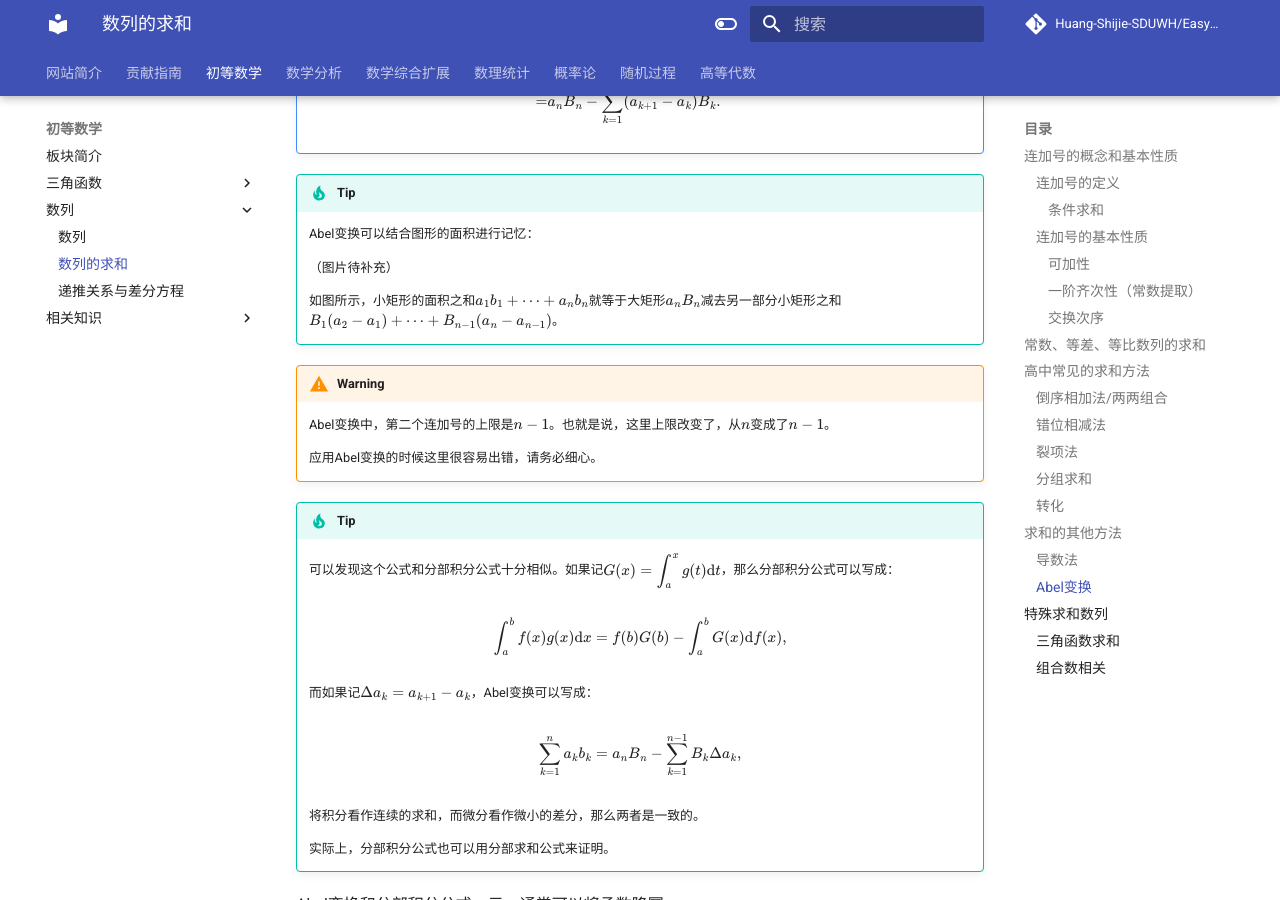
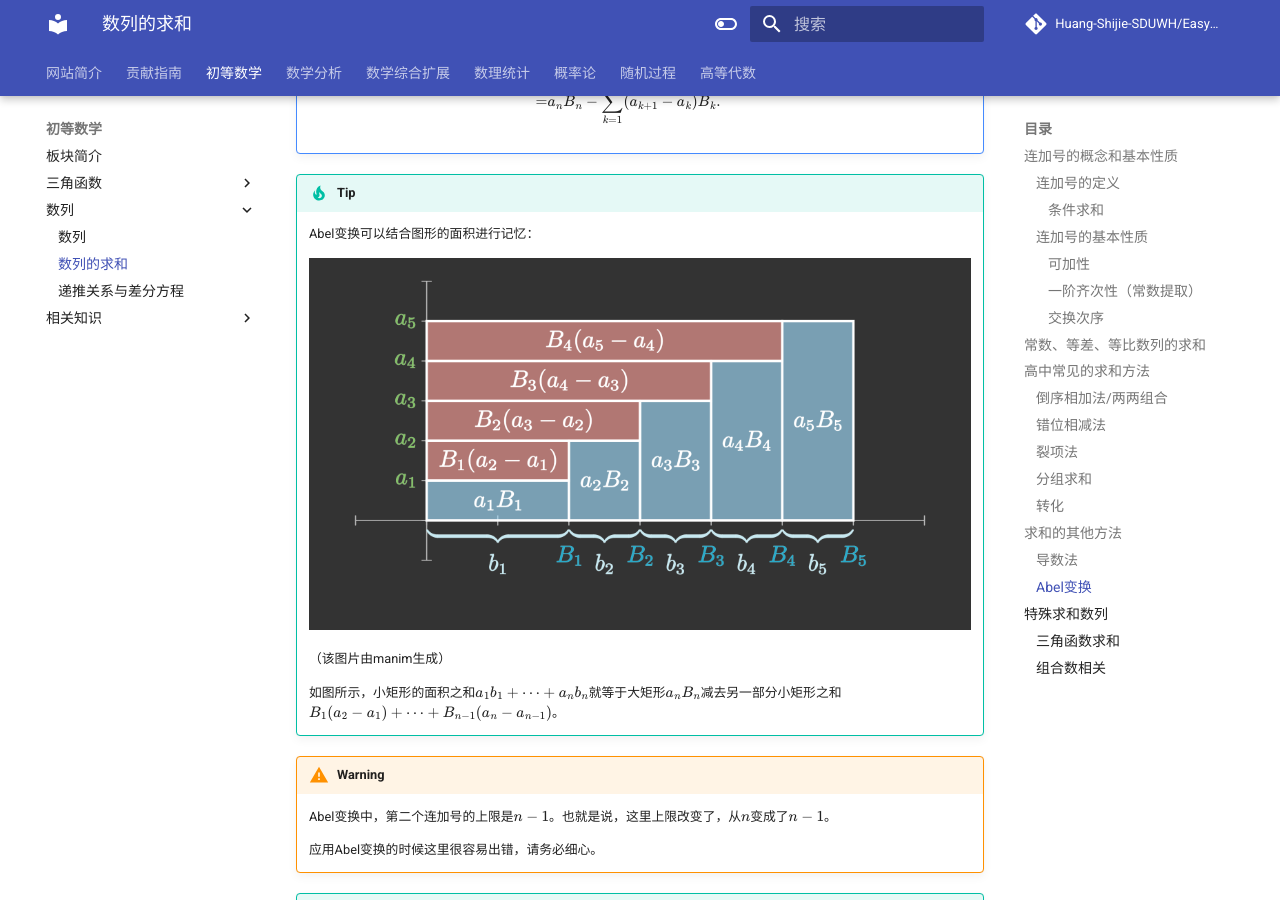
Before and after one commit to Easymath-wiki/Easymath-wiki, an MkDocs documentation site: the page built from docs/初等数学/数列/02数列的求和.md, in a window 1280 px wide and 900 px high, scrolled down 12063 px. Built offline with MkDocs 1.6.1 and Material for MkDocs 9.7.7, drawn with Linux system fonts in a browser that asks for light colours; formulas are drawn with MathJax 3; comment, search, counter and statistics services are not loaded.

Commit message:
Add a image of Abelian transformation

```diff
--- a/docs/初等数学/数列/02数列的求和.md
+++ b/docs/初等数学/数列/02数列的求和.md
@@ -651,7 +651,9 @@ $$
 
     Abel变换可以结合图形的面积进行记忆：
 
-    （图片待补充）
+    ![Abel](./src/Abel.png)
+
+    （该图片由manim生成）
 
     如图所示，小矩形的面积之和$a_1 b_1 + \cdots + a_n b_n$就等于大矩形$a_n B_n$减去另一部分小矩形之和$B_1 (a_2 - a_1) + \cdots + B_{n-1} (a_n - a_{n-1})$。
 
```
Also changed, not shown: docs/初等数学/数列/src/Abel.png (added).
